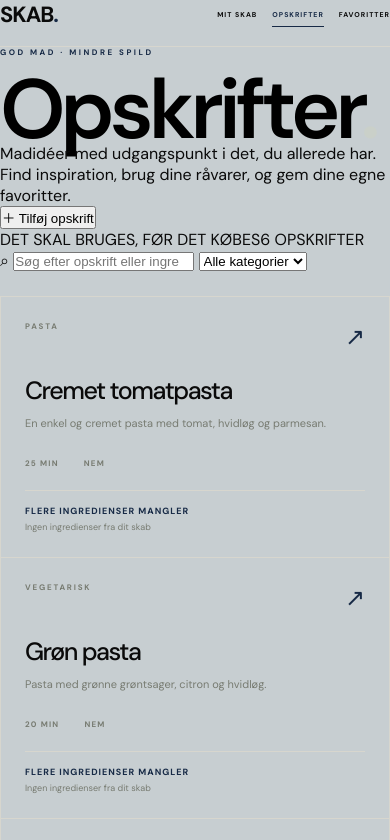
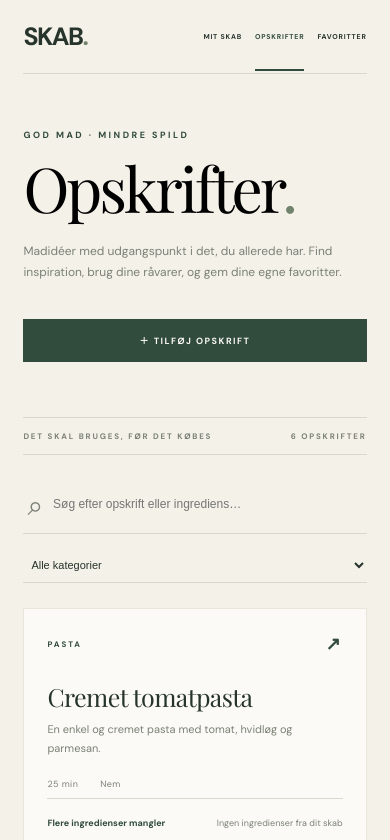
Before and after one commit to annasofia921e/Skab., a plain HTML site: page opskrifter.html in a window 390 px wide. Shown: the top 840 px of the page. Drawn offline with nearby package versions, Linux system fonts and the light colour scheme.

Commit message:
Update opskrifter.css

```diff
--- a/opskrifter.css
+++ b/opskrifter.css
@@ -1,647 +1,100 @@
-/* ========================================
-   SKAB. — OPSKRIFTER
-======================================== */
-
-
-/* ----------------------------------------
-   FARVER
----------------------------------------- */
-
+/* SKAB — opskriftsoversigt */
 :root {
-
-    --background: #C7CED1;
-
-    --text: #0a0a0a;
-
-    --muted: #777b71;
-
-    --navy: #172a46;
-
-    --navy-light: #29415f;
-
-    --line: #d7d6ce;
-
+  --skab-bg: #f4f1e8;
+  --skab-paper: #fbfaf6;
+  --skab-ink: #26342c;
+  --skab-green: #314b3d;
+  --skab-green-soft: #e4e9df;
+  --skab-muted: #7b8176;
+  --skab-line: #d9d8cc;
+  --skab-serif: "Playfair Display", Georgia, serif;
+  --skab-sans: "DM Sans", Arial, sans-serif;
 }
-
-
-/* ----------------------------------------
-   GRUNDLÆGGENDE
----------------------------------------- */
-
-.opskrifter-page {
-
-    min-height: 100vh;
-
-    background: var(--background);
-
-    color: var(--text);
-
-    padding: 30px 6% 45px;
-
-    font-family: "DM Sans", sans-serif;
-
+* { box-sizing: border-box; }
+body { margin: 0; background: var(--skab-bg); color: var(--skab-ink); }
+.recipes-page { min-height: 100vh; padding: 28px 6% 42px; font-family: var(--skab-sans); background: var(--skab-bg); color: var(--skab-ink); }
+.recipes-page button, .recipe-dialog button, .recipe-dialog input, .recipe-dialog select, .recipe-dialog textarea { font: inherit; }
+.site-header { display:flex; justify-content:space-between; align-items:center; padding: 0 0 20px; border-bottom:1px solid var(--skab-line); }
+.logo { color:var(--skab-ink); text-decoration:none; font:700 25px var(--skab-sans); letter-spacing:-1.5px; }
+.logo span, .recipes-intro h1 span, .dialog-heading h2 span { color:#71836d; }
+.main-nav { display:flex; gap:34px; align-items:center; }
+.main-nav a { color:var(--skab-ink); text-decoration:none; font-size:9px; font-weight:700; letter-spacing:1.7px; text-transform:uppercase; position:relative; }
+.main-nav a.active { color:var(--skab-green); }
+.main-nav a.active:after { content:""; height:2px; background:var(--skab-green); position:absolute; bottom:-30px; left:0; right:0; }
+.recipes-intro { max-width:1120px; margin:78px auto 0; }
+.eyebrow { color:var(--skab-green); font-size:9px; font-weight:700; letter-spacing:2.5px; margin:0 0 17px; text-transform:uppercase; }
+.intro-heading-row { display:flex; align-items:flex-end; justify-content:space-between; gap:35px; }
+.recipes-intro h1 { margin:0; font:400 clamp(58px,8vw,100px)/.98 var(--skab-serif); letter-spacing:-3px; }
+.intro-copy { max-width:530px; margin:22px 0 0; color:var(--skab-muted); font-size:13px; line-height:1.8; }
+.primary-button, .secondary-button { border:1px solid var(--skab-green); background:var(--skab-green); color:#fbfaf6; padding:14px 20px; cursor:pointer; font-size:9px!important; font-weight:700!important; letter-spacing:1.5px; text-transform:uppercase; transition:.2s ease; }
+.primary-button:hover { background:#20382b; transform:translateY(-1px); }
+.intro-rule { display:flex; justify-content:space-between; gap:20px; margin-top:55px; padding:13px 0; border-top:1px solid var(--skab-line); border-bottom:1px solid var(--skab-line); color:var(--skab-muted); font-size:8px; font-weight:700; letter-spacing:1.8px; }
+.recipe-tools { max-width:1120px; margin:30px auto 25px; display:flex; gap:14px; }
+.search-field { display:flex; align-items:center; gap:10px; flex:1; border-bottom:1px solid var(--skab-line); padding:0 4px 10px; color:var(--skab-muted); }
+.search-field span { font:28px var(--skab-serif); }
+.search-field input { width:100%; border:0; outline:0; background:transparent; color:var(--skab-ink); font-size:12px; }
+.recipe-tools select { min-width:170px; border:0; border-bottom:1px solid var(--skab-line); background:transparent; color:var(--skab-ink); padding:0 8px 10px; font-size:11px; }
+.recipe-grid { max-width:1120px; margin:0 auto; display:grid; grid-template-columns:repeat(2,minmax(0,1fr)); gap:18px; }
+.recipe-card { display:flex; flex-direction:column; min-height:270px; padding:27px 29px 24px; color:inherit; text-decoration:none; background:var(--skab-paper); border:1px solid #e8e5da; transition:transform .22s ease, box-shadow .22s ease; }
+.recipe-card:hover { transform:translateY(-3px); box-shadow:0 12px 30px #26342c0d; }
+.recipe-top { display:flex; justify-content:space-between; align-items:center; color:var(--skab-green); font-size:8px; font-weight:700; letter-spacing:2px; text-transform:uppercase; }
+.recipe-arrow { font-size:18px; }
+.recipe-content { display:flex; flex:1; flex-direction:column; }
+.recipe-content h3 { margin:27px 0 9px; font:400 clamp(25px,3vw,36px)/1.12 var(--skab-serif); letter-spacing:-.6px; }
+.recipe-content p { max-width:430px; margin:0; color:var(--skab-muted); font-size:11px; line-height:1.7; }
+.recipe-info { display:flex; gap:22px; margin-top:21px; color:var(--skab-muted); font-size:9px; letter-spacing:.4px; }
+.recipe-match-preview { display:flex; flex-wrap:wrap; justify-content:space-between; gap:8px; margin-top:auto; padding-top:18px; border-top:1px solid var(--skab-line); color:var(--skab-green); font-size:9px; }
+.recipe-match-preview span { color:var(--skab-muted); }
+.empty-recipes { grid-column:1/-1; padding:55px 20px; text-align:center; color:var(--skab-muted); border:1px dashed var(--skab-line); font-size:12px; }
+.page-footer { max-width:1120px; margin:85px auto 0; padding-top:18px; border-top:1px solid var(--skab-line); display:flex; justify-content:space-between; color:#96988e; font-size:8px; font-weight:700; letter-spacing:1.7px; }
+.recipe-dialog { width:min(760px,calc(100% - 28px)); max-height:90vh; padding:0; border:1px solid var(--skab-line); background:var(--skab-paper); color:var(--skab-ink); box-shadow:0 25px 90px #17251c33; }
+.recipe-dialog::backdrop { background:#17251c88; backdrop-filter:blur(3px); }
+.recipe-form { padding:35px 42px 30px; overflow:auto; max-height:90vh; }
+.dialog-heading { display:flex; justify-content:space-between; align-items:flex-start; }
+.dialog-heading h2 { margin:0; font:400 42px/1.1 var(--skab-serif); }
+.dialog-close { border:0; background:none; color:var(--skab-muted); font-size:30px!important; cursor:pointer; }
+.import-panel { margin:28px 0 22px; padding:18px; background:var(--skab-green-soft); }
+.import-panel label { display:block; margin-bottom:10px; font-size:11px; font-weight:600; }
+.url-row { display:flex; gap:8px; }
+.url-row input, .form-field input, .form-field select, .form-field textarea, .ingredient-row input, .ingredient-row select, .step-row textarea { min-width:0; width:100%; border:1px solid var(--skab-line); border-radius:0; background:#fffefa; color:var(--skab-ink); padding:11px 12px; font-size:11px; outline-color:#82947e; }
+.secondary-button { white-space:nowrap; background:transparent; color:var(--skab-green); }
+.secondary-button:hover { background:var(--skab-green); color:white; }
+.field-help { margin:9px 0 0; color:var(--skab-muted); font-size:9px; line-height:1.5; }
+.form-divider { display:flex; align-items:center; gap:14px; margin:25px 0; color:var(--skab-muted); font-size:8px; font-weight:700; letter-spacing:1.7px; }
+.form-divider:before,.form-divider:after { content:""; height:1px; background:var(--skab-line); flex:1; }
+.form-grid { display:grid; grid-template-columns:1fr 1fr; gap:13px; }
+.form-field { display:flex; flex-direction:column; gap:7px; font-size:10px; font-weight:600; }
+.form-field.full { grid-column:1/-1; }
+.form-field textarea { resize:vertical; }
+.form-section-heading { display:flex; align-items:center; justify-content:space-between; margin:27px 0 12px; padding-bottom:9px; border-bottom:1px solid var(--skab-line); }
+.form-section-heading h3 { margin:0; font:400 20px var(--skab-serif); }
+.text-button { border:0; background:none; color:var(--skab-green); font-size:10px!important; font-weight:700!important; cursor:pointer; }
+.ingredient-input-list,.step-input-list { display:grid; gap:8px; }
+.ingredient-row { display:grid; grid-template-columns:1fr 90px 90px 32px; gap:7px; }
+.ingredient-row button,.step-row button { border:0; background:none; color:var(--skab-muted); cursor:pointer; font-size:18px; }
+.step-row { display:grid; grid-template-columns:1fr 32px; gap:7px; }
+.step-row textarea { min-height:54px; resize:vertical; }
+.form-error { min-height:16px; margin:14px 0 0; color:#a04438; font-size:10px; }
+.form-actions { display:flex; justify-content:flex-end; gap:10px; margin-top:12px; }
+.quiet-button { padding:12px 17px; border:1px solid var(--skab-line); background:transparent; color:var(--skab-ink); cursor:pointer; font-size:9px!important; font-weight:700!important; letter-spacing:1px; text-transform:uppercase; }
+@media(max-width:700px) {
+  .recipes-page { padding:20px 6% 30px; }
+  .main-nav { gap:13px; }
+  .main-nav a { font-size:7px; letter-spacing:.8px; }
+  .recipes-intro { margin-top:55px; }
+  .intro-heading-row { align-items:flex-start; flex-direction:column; }
+  .recipes-intro h1 { font-size:62px; }
+  .intro-copy { font-size:12px; }
+  .intro-heading-row .primary-button { align-self:stretch; }
+  .recipe-tools { flex-direction:column; }
+  .recipe-tools select { padding:10px 4px; }
+  .recipe-grid { grid-template-columns:1fr; }
+  .recipe-card { min-height:245px; padding:23px; }
+  .page-footer span:last-child { display:none; }
+  .recipe-form { padding:25px 20px; }
+  .dialog-heading h2 { font-size:34px; }
+  .url-row { flex-direction:column; }
+  .form-grid { grid-template-columns:1fr; }
+  .form-field.full { grid-column:auto; }
+  .ingredient-row { grid-template-columns:1fr 70px 70px 25px; }
 }
-
-
-/* ----------------------------------------
-   HEADER
----------------------------------------- */
-
-.site-header {
-
-    width: 100%;
-
-    display: flex;
-
-    justify-content: space-between;
-
-    align-items: center;
-
-    padding-bottom: 20px;
-
-    border-bottom: 1px solid var(--line);
-
-}
-
-
-.logo {
-
-    text-decoration: none;
-
-    color: var(--text);
-
-    font-size: 24px;
-
-    font-weight: 700;
-
-    letter-spacing: -1px;
-
-}
-
-.logo span {
-
-    color: var(--navy);
-
-}
-
-
-.main-nav {
-
-    display: flex;
-
-    align-items: center;
-
-    gap: 38px;
-
-}
-
-
-.main-nav a {
-
-    position: relative;
-
-    text-decoration: none;
-
-    color: var(--text);
-
-    font-size: 9px;
-
-    font-weight: 700;
-
-    letter-spacing: 2px;
-
-    text-transform: uppercase;
-
-}
-
-
-.main-nav a.active {
-
-    color: var(--navy);
-
-}
-
-
-.main-nav a.active::after {
-
-    content: "";
-
-    position: absolute;
-
-    left: 0;
-
-    right: 0;
-
-    bottom: -10px;
-
-    height: 1.5px;
-
-    background: var(--navy);
-
-}
-
-
-/* ----------------------------------------
-   INTRO
----------------------------------------- */
-
-.page-intro {
-
-    width: 100%;
-
-    max-width: 1200px;
-
-    display: flex;
-
-    justify-content: space-between;
-
-    align-items: flex-end;
-
-    padding: 85px 0 70px;
-
-}
-
-
-.eyebrow {
-
-    margin: 0 0 25px;
-
-    color: var(--navy);
-
-    font-size: 9px;
-
-    font-weight: 700;
-
-    letter-spacing: 3px;
-
-}
-
-
-.page-intro h1 {
-
-    margin: 0;
-
-    font-family: "DM Sans", sans-serif;
-
-    font-size: clamp(55px, 8vw, 110px);
-
-    font-weight: 500;
-
-    line-height: 0.88;
-
-    letter-spacing: -5px;
-
-}
-
-
-.intro-description {
-
-    width: 260px;
-
-    margin: 0 0 4px;
-
-    color: var(--muted);
-
-    font-size: 12px;
-
-    line-height: 1.65;
-
-}
-
-
-/* ----------------------------------------
-   OPSKRIFTER
----------------------------------------- */
-
-.recipes {
-
-    width: 100%;
-
-    max-width: 1200px;
-
-}
-
-
-.recipes-header {
-
-    padding-bottom: 15px;
-
-    border-bottom: 1px solid var(--line);
-
-}
-
-
-.small-label {
-
-    margin: 0 0 7px;
-
-    color: var(--muted);
-
-    font-size: 9px;
-
-    font-weight: 700;
-
-    letter-spacing: 2px;
-
-}
-
-
-.recipes-header h2 {
-
-    margin: 0;
-
-    font-size: 26px;
-
-    font-weight: 500;
-
-    letter-spacing: -1px;
-
-}
-
-
-/* ----------------------------------------
-   OPSKRIFTS-GRID
----------------------------------------- */
-
-.recipe-grid {
-
-    display: grid;
-
-    grid-template-columns: repeat(2, 1fr);
-
-    gap: 1px;
-
-    margin-top: 35px;
-
-    background: var(--line);
-
-    border: 1px solid var(--line);
-
-}
-
-
-/* ----------------------------------------
-   OPSKRIFTSKORT
----------------------------------------- */
-
-.recipe-card {
-
-    min-height: 320px;
-
-    padding: 30px;
-
-    background: var(--background);
-
-    display: flex;
-
-    flex-direction: column;
-
-    justify-content: space-between;
-
-    text-decoration: none;
-
-    color: var(--text);
-
-    transition:
-        background-color 0.3s ease,
-        transform 0.3s ease;
-
-}
-
-
-.recipe-card:hover {
-
-    background: #d0d6d8;
-
-}
-
-
-.recipe-top {
-
-    display: flex;
-
-    justify-content: space-between;
-
-    align-items: flex-start;
-
-}
-
-
-.recipe-category {
-
-    color: var(--muted);
-
-    font-size: 8px;
-
-    font-weight: 700;
-
-    letter-spacing: 1.8px;
-
-    text-transform: uppercase;
-
-}
-
-
-.recipe-arrow {
-
-    color: var(--navy);
-
-    font-size: 24px;
-
-    transition: transform 0.3s ease;
-
-}
-
-
-.recipe-card:hover .recipe-arrow {
-
-    transform: translate(5px, -5px);
-
-}
-
-
-/* ----------------------------------------
-   OPSKRIFTSTEKST
----------------------------------------- */
-
-.recipe-content {
-
-    max-width: 480px;
-
-}
-
-
-.recipe-content h3 {
-
-    margin: 0 0 12px;
-
-    font-size: 30px;
-
-    font-weight: 500;
-
-    line-height: 1;
-
-    letter-spacing: -1.5px;
-
-}
-
-
-.recipe-content p {
-
-    margin: 0;
-
-    max-width: 400px;
-
-    color: var(--muted);
-
-    font-size: 11px;
-
-    line-height: 1.6;
-
-}
-
-
-/* ----------------------------------------
-   INFO
----------------------------------------- */
-
-.recipe-info {
-
-    display: flex;
-
-    gap: 25px;
-
-    margin-top: 25px;
-
-}
-
-
-.recipe-info span {
-
-    color: var(--muted);
-
-    font-size: 8px;
-
-    font-weight: 700;
-
-    letter-spacing: 1.2px;
-
-    text-transform: uppercase;
-
-}
-
-
-/* ----------------------------------------
-   FOOTER
----------------------------------------- */
-
-.page-footer {
-
-    width: 100%;
-
-    max-width: 1200px;
-
-    margin-top: 90px;
-
-    padding-top: 20px;
-
-    display: flex;
-
-    justify-content: space-between;
-
-    border-top: 1px solid var(--line);
-
-}
-
-
-.page-footer span {
-
-    color: #969990;
-
-    font-size: 8px;
-
-    font-weight: 700;
-
-    letter-spacing: 1.8px;
-
-}
-
-
-/* ----------------------------------------
-   TABLET
----------------------------------------- */
-
-@media (max-width: 900px) {
-
-    .page-intro {
-
-        align-items: flex-start;
-
-        flex-direction: column;
-
-        gap: 30px;
-
-    }
-
-}
-
-
-/* ----------------------------------------
-   MOBIL
----------------------------------------- */
-
-@media (max-width: 600px) {
-
-    .opskrifter-page {
-
-        padding: 22px 7% 30px;
-
-    }
-
-
-    .site-header {
-
-        padding-bottom: 17px;
-
-    }
-
-
-    .logo {
-
-        font-size: 22px;
-
-    }
-
-
-    .main-nav {
-
-        gap: 15px;
-
-    }
-
-
-    .main-nav a {
-
-        font-size: 7px;
-
-        letter-spacing: 1px;
-
-    }
-
-
-    .main-nav a.active::after {
-
-        bottom: -8px;
-
-    }
-
-
-    .page-intro {
-
-        padding: 65px 0 55px;
-
-    }
-
-
-    .eyebrow {
-
-        font-size: 8px;
-
-        letter-spacing: 2.5px;
-
-        margin-bottom: 20px;
-
-    }
-
-
-    .page-intro h1 {
-
-        font-size: 52px;
-
-        line-height: 0.92;
-
-        letter-spacing: -3px;
-
-    }
-
-
-    .intro-description {
-
-        max-width: 330px;
-
-        font-size: 11px;
-
-    }
-
-
-    .recipe-grid {
-
-        grid-template-columns: 1fr;
-
-        margin-top: 25px;
-
-    }
-
-
-    .recipe-card {
-
-        min-height: 260px;
-
-        padding: 24px;
-
-    }
-
-
-    .recipe-content h3 {
-
-        font-size: 25px;
-
-    }
-
-
-    .page-footer {
-
-        margin-top: 65px;
-
-    }
-
-
-    .page-footer span {
-
-        font-size: 7px;
-
-    }
-
-
-    .page-footer span:last-child {
-
-        display: none;
-
-    }
-
-}
-/* ========================================
-   OPSKRIFT MATCH PREVIEW
-======================================== */
-
-.recipe-match-preview {
-    display: flex;
-    flex-direction: column;
-    gap: 4px;
-    margin-top: 22px;
-    padding-top: 14px;
-    border-top: 1px solid var(--line);
-}
-
-.recipe-match-preview strong {
-    font-size: 9px;
-    font-weight: 700;
-    letter-spacing: 1px;
-    text-transform: uppercase;
-    color: var(--navy);
-}
-
-.recipe-match-preview span {
-    font-size: 9px;
-    color: var(--muted);
-}
```
